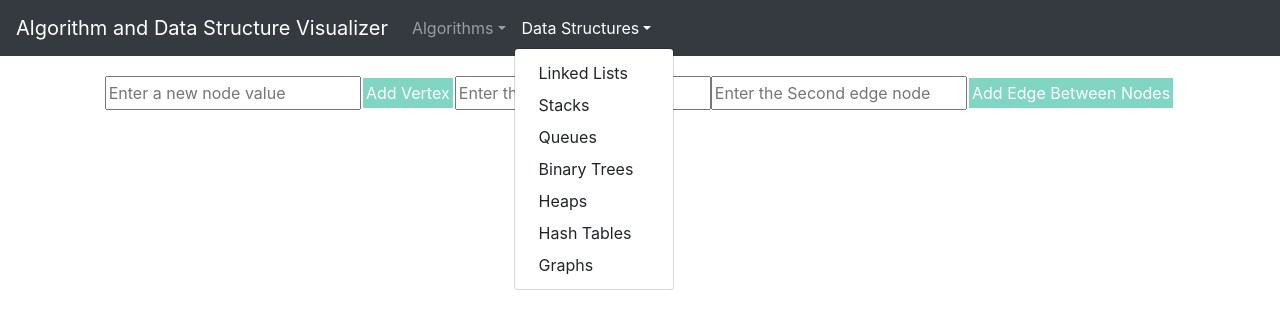
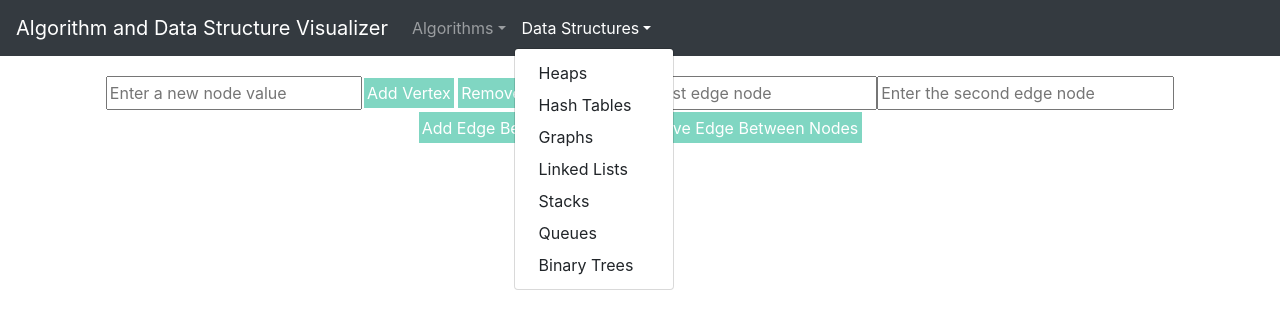
Before and after one commit to matt-hendrick/Algorithm-Data-Structure-Visualizer, a React (Create React App) app: page /graph in a window 1280 px wide. Both pictures are taken after a click on the button "Data Structures". Shown: the top 328 px of the page. Built offline with nearby package versions, Linux system fonts and the light colour scheme.

Commit message:
Add: removeVertex/Edge to GraphDS/Vis

```diff
--- a/src/components/Navbar/Navbar.js
+++ b/src/components/Navbar/Navbar.js
@@ -18,13 +18,13 @@ const MyNavbar = () => {
             <NavDropdown.Item href="/sorting">Sorting</NavDropdown.Item>
           </NavDropdown>
           <NavDropdown title="Data Structures" id="basic-nav-dropdown">
+            <NavDropdown.Item href="/heap">Heaps</NavDropdown.Item>
+            <NavDropdown.Item href="/hashtable">Hash Tables</NavDropdown.Item>
+            <NavDropdown.Item href="/graph">Graphs</NavDropdown.Item>
             <NavDropdown.Item href="/linkedlist">Linked Lists</NavDropdown.Item>
             <NavDropdown.Item href="/stack">Stacks</NavDropdown.Item>
             <NavDropdown.Item href="/queue">Queues</NavDropdown.Item>
             <NavDropdown.Item href="/binarytree">Binary Trees</NavDropdown.Item>
-            <NavDropdown.Item href="/heap">Heaps</NavDropdown.Item>
-            <NavDropdown.Item href="/hashtable">Hash Tables</NavDropdown.Item>
-            <NavDropdown.Item href="/graph">Graphs</NavDropdown.Item>
           </NavDropdown>
         </Nav>
       </Navbar.Collapse>
--- a/src/containers/GraphVisualizer/GraphVisualizer.js
+++ b/src/containers/GraphVisualizer/GraphVisualizer.js
@@ -36,10 +36,35 @@ function GraphVisualizer() {
   };
 
   const addEdge = () => {
+    if (newSourceNode !== '' && newDestinationNode !== '') {
+      if (!graph) {
+        let tempGraph = new MyGraph();
+        tempGraph.addEdge(newSourceNode, newDestinationNode);
+        setGraph(tempGraph);
+        setNewSourceNode('');
+        setNewDestinationNode('');
+      } else {
+        let tempGraph = new MyGraph(graph.adjacencyList, graph.size);
+        tempGraph.addEdge(newSourceNode, newDestinationNode);
+        setGraph(tempGraph);
+        setNewSourceNode('');
+        setNewDestinationNode('');
+      }
+    }
+  };
+
+  const removeVertex = () => {
+    if (graph && newNodeValue !== '') {
+      let tempGraph = new MyGraph(graph.adjacencyList, graph.size);
+      tempGraph.removeVertex(newNodeValue);
+      setNewNodeValue('');
+    }
+  };
+
+  const removeEdge = () => {
     if (graph && newSourceNode !== '' && newDestinationNode !== '') {
       let tempGraph = new MyGraph(graph.adjacencyList, graph.size);
-      tempGraph.addEdge(newSourceNode, newDestinationNode);
-      setGraph(tempGraph);
+      tempGraph.removeEdge(newSourceNode, newDestinationNode);
       setNewSourceNode('');
       setNewDestinationNode('');
     }
@@ -96,27 +121,34 @@ function GraphVisualizer() {
         <MyButton onClick={addVertex} disabled={!newNodeValue}>
           Add Vertex
         </MyButton>
+        <MyButton onClick={removeVertex} disabled={!newNodeValue || !graph}>
+          Remove Vertex
+        </MyButton>
         <input
           onChange={updateSourceNode}
           value={newSourceNode}
           placeholder="Enter the first edge node"
           disabled={graph?.adjacencyList.size < 2}
+          size="24"
         />
         <input
           onChange={updateDestinationNode}
           value={newDestinationNode}
-          placeholder="Enter the Second edge node"
+          placeholder="Enter the second edge node"
           disabled={graph?.adjacencyList.size < 2}
+          size="24"
         />
         <MyButton
           onClick={addEdge}
-          disabled={
-            graph?.adjacencyList.size < 2 ||
-            !newSourceNode ||
-            !newDestinationNode
-          }
+          disabled={!newSourceNode || !newDestinationNode}
         >
           Add Edge Between Nodes
+        </MyButton>
+        <MyButton
+          onClick={removeEdge}
+          disabled={!newSourceNode || !newDestinationNode}
+        >
+          Remove Edge Between Nodes
         </MyButton>
       </div>
 
--- a/src/dataStructures/Graph/Graph.js
+++ b/src/dataStructures/Graph/Graph.js
@@ -10,14 +10,47 @@ export default class Graph {
   }
 
   addEdge(source, destination) {
-    if (this.adjacencyList.has(source) && this.adjacencyList.has(destination)) {
-      this.adjacencyList.get(source).push(destination);
-      this.adjacencyList.get(destination).push(source);
+    if (!this.adjacencyList.has(source)) {
+      this.addVertex(source);
+    }
+    if (!this.adjacencyList.has(destination)) {
+      this.addVertex(destination);
+    }
+    this.adjacencyList.get(source).push(destination);
+    this.adjacencyList.get(destination).push(source);
+  }
+
+  removeVertex(vertex) {
+    console.log(this.adjacencyList.get(vertex));
+
+    while (this.adjacencyList.get(vertex).length > 0) {
+      const adjacentVertex = this.adjacencyList.get(vertex).pop();
+      this.removeEdge(vertex, adjacentVertex);
+    }
+    delete this.adjacencyList.delete(vertex);
+  }
+
+  removeEdge(source, destination) {
+    if (this.adjacencyList.has(source)) {
+      this.adjacencyList.set(
+        source,
+        this.adjacencyList
+          .get(source)
+          .filter((vertex) => vertex !== destination)
+      );
+    }
+    if (this.adjacencyList.has(destination)) {
+      this.adjacencyList.set(
+        destination,
+        this.adjacencyList
+          .get(destination)
+          .filter((vertex) => vertex !== source)
+      );
     }
   }
 
   getNodesAndEdges() {
-    if (this.adjacencyList) {
+    if (this.adjacencyList.size > 0) {
       const nodesArray = [];
       const edgesArray = [];
       this.adjacencyList.forEach((values, key) => {
```
